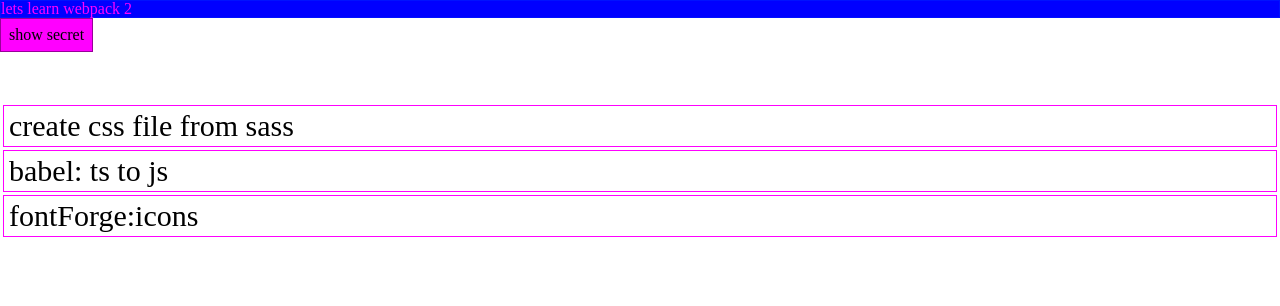
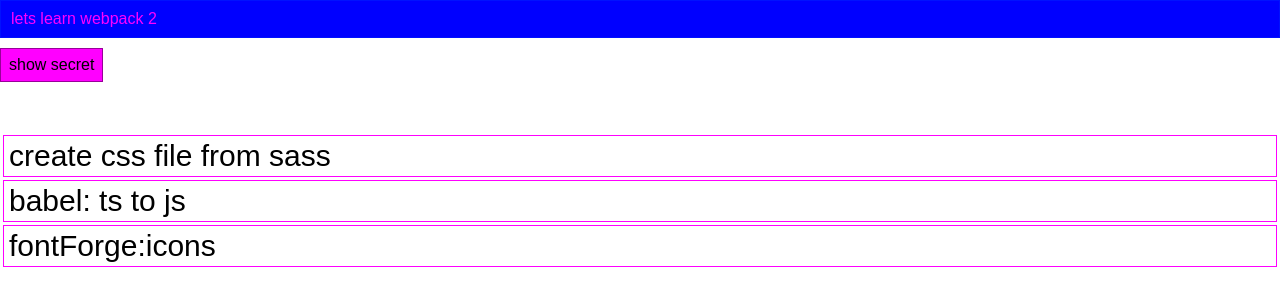
Before and after one commit to yuvala/qtree, a website built with webpack: page index.html in a window 1280 px wide. Built offline with nearby package versions, Linux system fonts and the light colour scheme.

Commit message:
fixed untracked files

```diff
--- a/index.html
+++ b/index.html
@@ -25,7 +25,7 @@
         <p>babel: ts to js</p>
         <p>fontForge:icons</p>
 
-        <script src="dist/bundle.js"></script>
+        <script src="dist/app.js"></script>
         <!-- <script src="src/js/dom-loader.js" async defer></script>
         <script src="src/js/app.js" async defer></script> -->
 
--- a/package.json
+++ b/package.json
@@ -5,7 +5,8 @@
   "main": "index.js",
   "scripts": {
     "test": "echo \"Error: no test specified\" && exit 1",
-    "dev": "webpack-dev-server --mode development ",
+    "dev": "webpack --mode development ",
+    "dev:s": "webpack-dev-server --mode development ",
     "build": "webpack --mode production",
     "_build": "webpack --mode production"
   },
--- a/src/scss/main.scss
+++ b/src/scss/main.scss
@@ -8,12 +8,14 @@
 
 
 body {
-
+    font-family: arial;
 
     h1 {
+        padding:10px;
         color: $third-color;
         background-color: $second-color;
         border:1px $dark-color solid;
+        margin-bottom:10px;
     }
 
     p {
```
Also changed, not shown: dist/app.css (deleted), dist/app.js (deleted), 1 other file.
